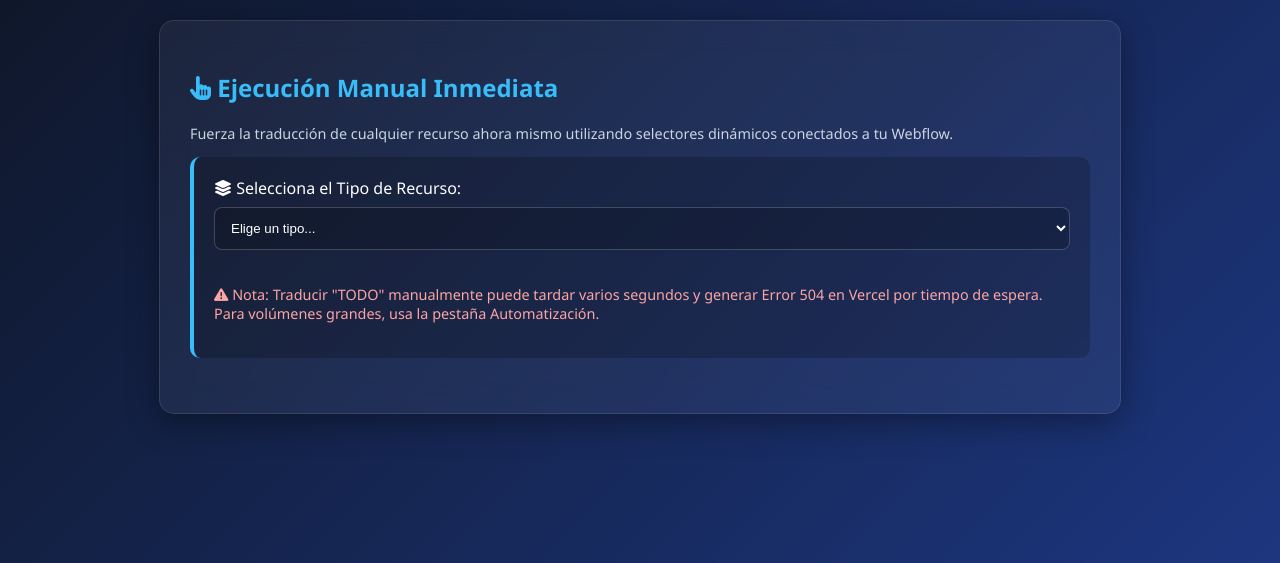
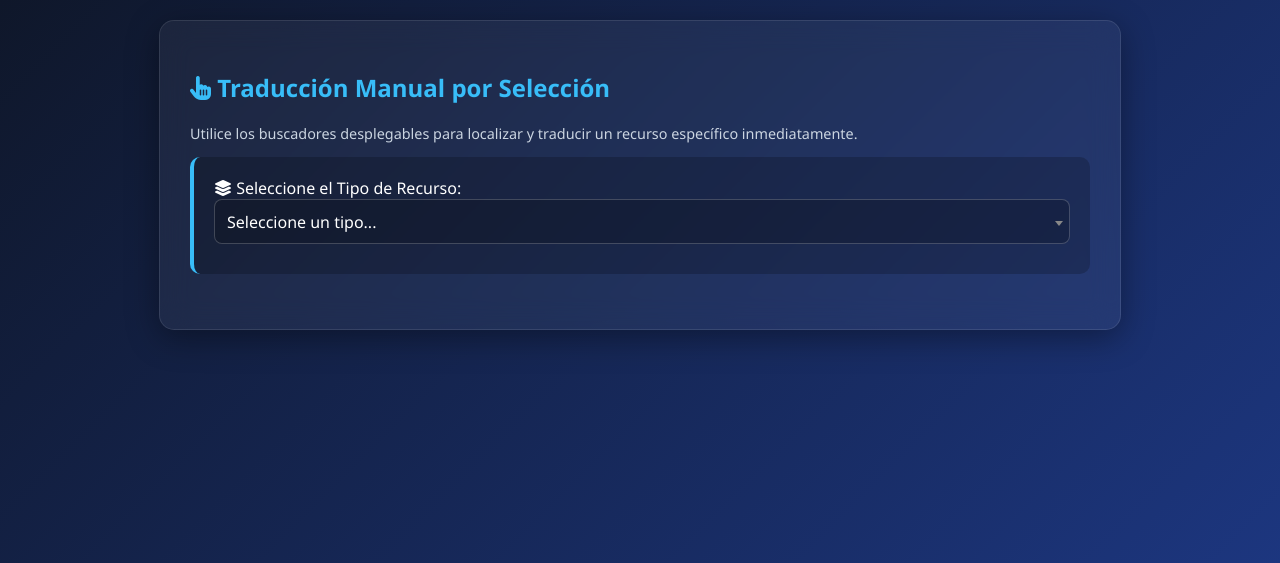
Before and after one commit to userEmanu/domoblock-translator, a Flask app: template api/templates/manual.html in a window 1280 px wide. Shown: the top 563 px of the page. Run offline with Flask 3, Linux system fonts and the light colour scheme; the template is opened without the code that fills it, so the values that code supplies are empty; some libraries are stand-ins or nearby versions.

Commit message:
Update manual.html

```diff
--- a/api/templates/manual.html
+++ b/api/templates/manual.html
@@ -1,96 +1,88 @@
 {% extends "base.html" %}
 {% block content %}
-<h2><i class="fas fa-hand-pointer"></i> Ejecución Manual Inmediata</h2>
-<p class="text-sm">Fuerza la traducción de cualquier recurso ahora mismo utilizando selectores dinámicos conectados a tu Webflow.</p>
+<h2><i class="fas fa-hand-pointer"></i> Traducción Manual por Selección</h2>
+<p class="text-sm">Utilice los buscadores desplegables para localizar y traducir un recurso específico inmediatamente.</p>
 
-<form method="POST" action="{{ url_for('main.manual_translate') }}" class="card" id="manualForm">
-    <label><i class="fas fa-layer-group"></i> Selecciona el Tipo de Recurso:</label>
-    <select name="target_type" id="target_type" required>
-        <option value="" disabled selected>Elige un tipo...</option>
+<form method="POST" action="{{ url_for('main.manual_translate') }}" class="card" id="manualForm" style="padding-bottom: 30px;">
+
+    <label><i class="fas fa-layer-group"></i> Seleccione el Tipo de Recurso:</label>
+    <select name="target_type" id="target_type" class="select2-enable" required>
+        <option value="" disabled selected>Seleccione un tipo...</option>
         <option value="page">Páginas Estáticas</option>
         <option value="collection">Colecciones del CMS</option>
-        <option value="component">Componentes (Navbar, Footer, etc.)</option>
+        <option value="component">Componentes (Símbolos)</option>
     </select>
 
-    <div id="target_container" style="display: none;">
-        <label id="target_label"><i class="fas fa-bullseye"></i> Selecciona el Elemento Específico:</label>
-        <select name="target_id" id="target_id" required>
-            <!-- Llenado por JS -->
+    <div id="target_container" style="display: none; margin-top: 20px;">
+        <label id="target_label"><i class="fas fa-bullseye"></i> Busque el Recurso Específico:</label>
+        <select name="target_id" id="target_id" class="select2-enable" required>
+            <!-- Llenado dinámicamente -->
         </select>
     </div>
 
-    <div id="item_container" style="display: none;">
-        <label><i class="fas fa-file-alt"></i> Selecciona el Post/Item:</label>
-        <select name="item_id" id="item_id">
+    <div id="item_container" style="display: none; margin-top: 20px;">
+        <label><i class="fas fa-file-alt"></i> Busque el Post / Ítem Específico:</label>
+        <select name="item_id" id="item_id" class="select2-enable">
             <option value="all">⚡ Traducir TODOS los posts de esta colección</option>
-            <!-- Llenado por AJAX -->
+            <!-- Llenado vía AJAX -->
         </select>
     </div>
 
-    <button type="submit" id="submitBtn" style="width:100%; display:none;"><i class="fas fa-language"></i> Traducir Ahora</button>
-    <p class="text-sm" style="color: #fca5a5; margin-top: 15px;"><i class="fas fa-exclamation-triangle"></i> Nota: Traducir "TODO" manualmente puede tardar varios segundos y generar Error 504 en Vercel por tiempo de espera. Para volúmenes grandes, usa la pestaña Automatización.</p>
+    <button type="submit" id="submitBtn" style="width:100%; display:none; margin-top: 25px;"><i class="fas fa-language"></i> Ejecutar Traducción</button>
 </form>
 
 <script>
     const pages = [
         {"id": "all", "name": "⚡ Traducir TODAS las páginas estáticas"},
-        {% for p in pages %} {"id": "{{ p.id }}", "name": "{{ p.title }}"}, {% endfor %}
+        {% for p in pages %} {"id": "{{ p.id }}", "name": "{{ p.title|replace('"', '\\"') }}"}, {% endfor %}
     ];
     const collections = [
         {"id": "all", "name": "⚡ Traducir TODAS las colecciones del CMS"},
-        {% for c in collections %} {"id": "{{ c.id }}", "name": "{{ c.displayName }}"}, {% endfor %}
+        {% for c in collections %} {"id": "{{ c.id }}", "name": "{{ c.displayName|replace('"', '\\"') }}"}, {% endfor %}
     ];
     const components = [
         {"id": "all", "name": "⚡ Traducir TODOS los componentes"},
-        {% for c in components %} {"id": "{{ c.id }}", "name": "{{ c.name }}"}, {% endfor %}
+        {% for c in components %} {"id": "{{ c.id }}", "name": "{{ c.name|replace('"', '\\"') }}"}, {% endfor %}
     ];
 
-    const typeSelect = document.getElementById('target_type');
-    const targetSelect = document.getElementById('target_id');
-    const targetContainer = document.getElementById('target_container');
-    const itemSelect = document.getElementById('item_id');
-    const itemContainer = document.getElementById('item_container');
-    const submitBtn = document.getElementById('submitBtn');
-
-    function populateSelect(selectElem, dataArray) {
-        selectElem.innerHTML = '';
+    function fillOptions(selectId, dataArray) {
+        let select = $('#' + selectId);
+        select.empty();
         dataArray.forEach(item => {
-            const opt = document.createElement('option');
-            opt.value = item.id;
-            opt.textContent = item.name;
-            selectElem.appendChild(opt);
+            let option = new Option(item.name, item.id, false, false);
+            select.append(option);
         });
+        select.trigger('change.select2'); // Refresca Select2 visualmente
     }
 
-    typeSelect.addEventListener('change', function() {
-        targetContainer.style.display = 'block';
-        itemContainer.style.display = 'none';
-        submitBtn.style.display = 'block';
-        itemSelect.innerHTML = '<option value="all">⚡ Traducir TODOS los posts de esta colección</option>';
+    $('#target_type').on('change', function() {
+        $('#target_container').show();
+        $('#item_container').hide();
+        $('#submitBtn').show();
 
-        if (this.value === 'page') populateSelect(targetSelect, pages);
-        else if (this.value === 'collection') populateSelect(targetSelect, collections);
-        else if (this.value === 'component') populateSelect(targetSelect, components);
+        let type = $(this).val();
+        if (type === 'page') fillOptions('target_id', pages);
+        else if (type === 'collection') fillOptions('target_id', collections);
+        else if (type === 'component') fillOptions('target_id', components);
     });
 
-    targetSelect.addEventListener('change', function() {
-        if (typeSelect.value === 'collection' && this.value !== 'all') {
-            itemContainer.style.display = 'block';
-            itemSelect.innerHTML = '<option value="all">Cargando posts de Webflow...</option>';
+    $('#target_id').on('change', function() {
+        let type = $('#target_type').val();
+        let targetId = $(this).val();
 
-            fetch('/api/items/' + this.value)
-                .then(response => response.json())
+        if (type === 'collection' && targetId !== 'all' && targetId !== null) {
+            $('#item_container').show();
+            $('#item_id').empty().append(new Option('Cargando posts desde Webflow...', 'all', true, true)).trigger('change.select2');
+
+            fetch('/api/items/' + targetId)
+                .then(res => res.json())
                 .then(data => {
-                    itemSelect.innerHTML = '<option value="all">⚡ Traducir TODOS los posts de esta colección</option>';
-                    data.forEach(i => {
-                        const opt = document.createElement('option');
-                        opt.value = i.id;
-                        opt.textContent = i.name;
-                        itemSelect.appendChild(opt);
-                    });
+                    let itemsArray = [{"id": "all", "name": "⚡ Traducir TODOS los posts de esta colección"}];
+                    data.forEach(i => itemsArray.push({"id": i.id, "name": i.name}));
+                    fillOptions('item_id', itemsArray);
                 });
         } else {
-            itemContainer.style.display = 'none';
+            $('#item_container').hide();
         }
     });
 </script>
```
